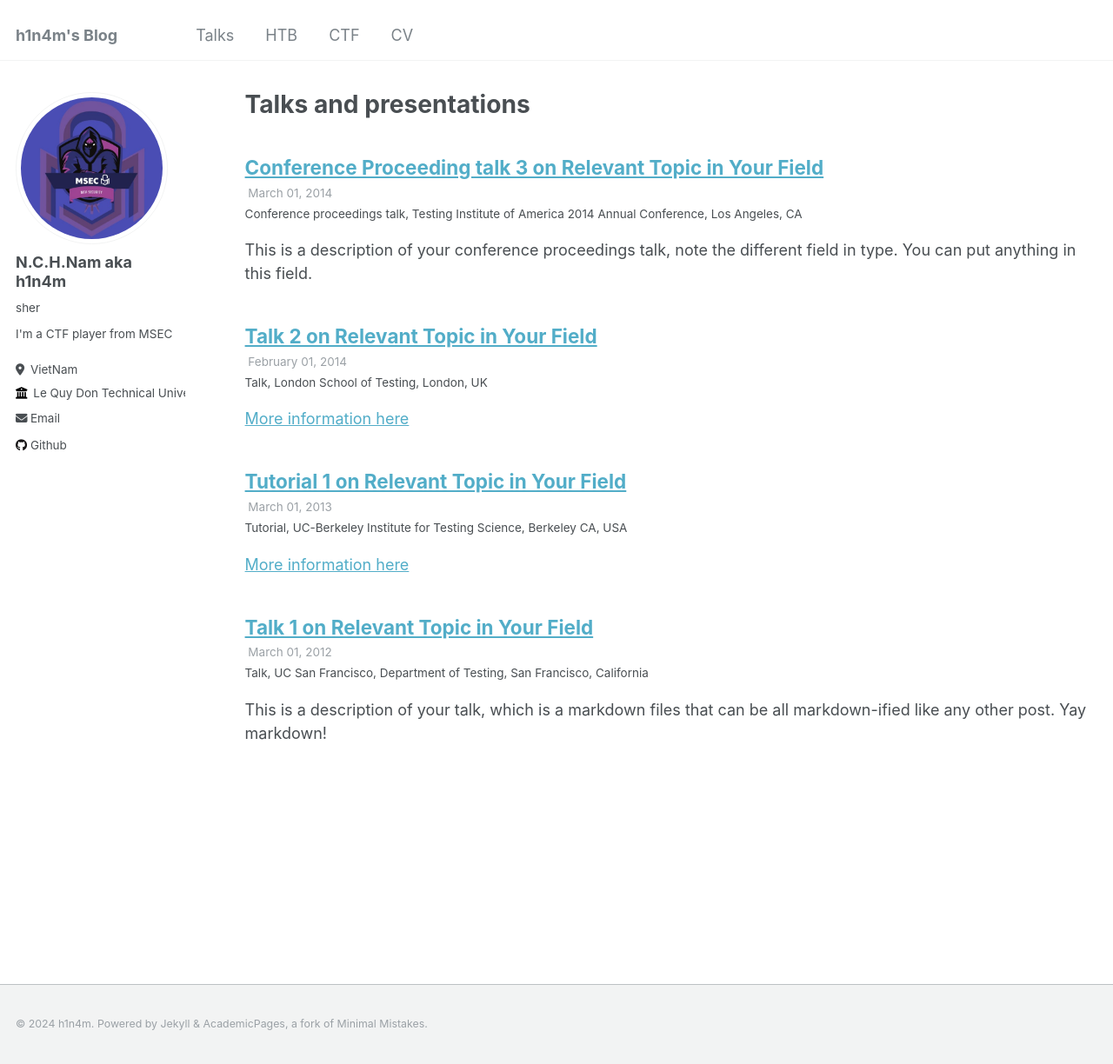
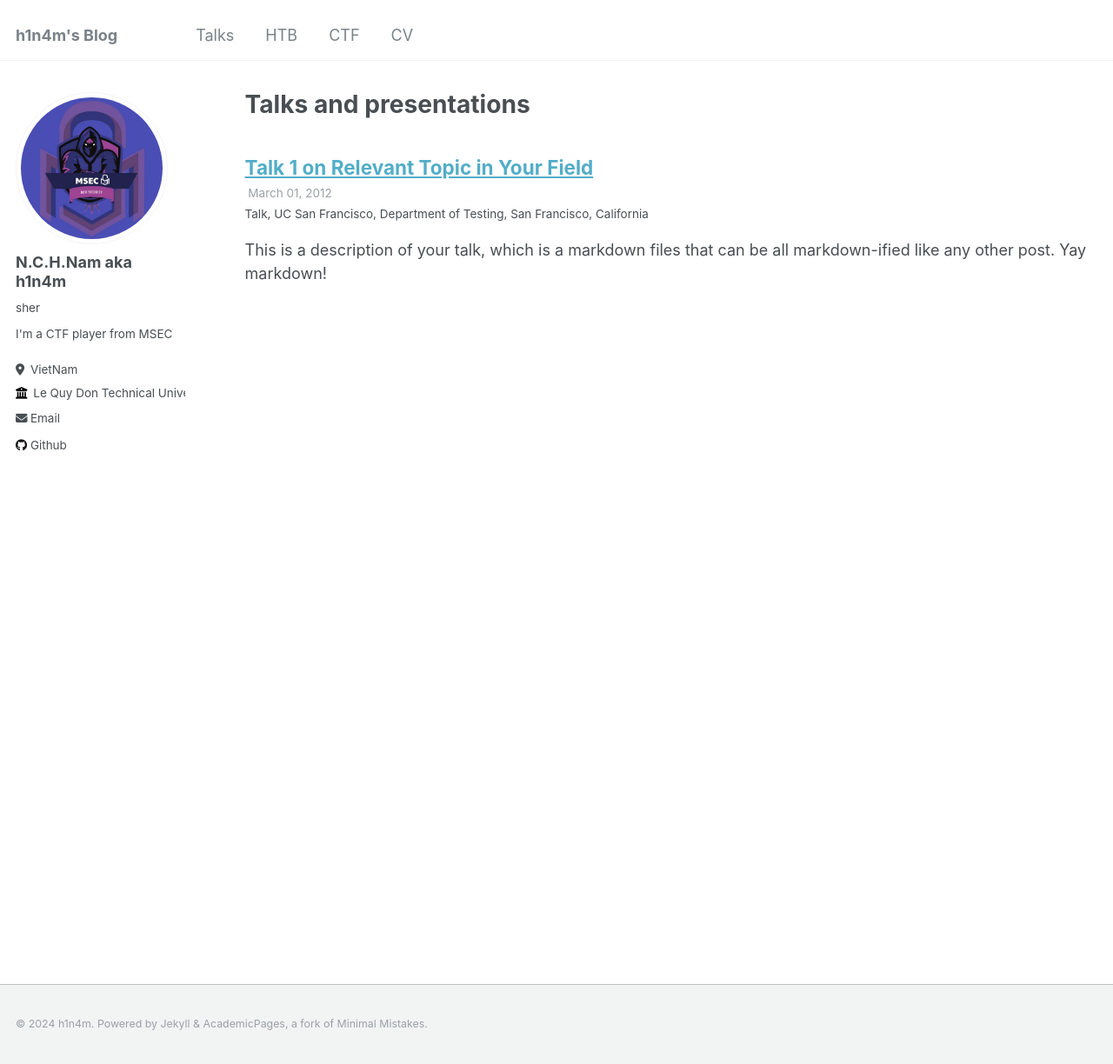
Before and after one commit to h1n4mx0/h1n4mx0.github.io, a Jekyll site: the page built from _pages/talks.html, in a window 1280 px wide and 1224 px high. Shown: the whole window at 87% size. Built offline with Jekyll 4.4.1, drawn with Linux system fonts in a browser that asks for light colours.

Commit message:
upcomingggg

```diff
--- a/_talks/2013-03-01-tutorial-1.md
+++ /dev/null
@@ -1,13 +0,0 @@
----
-title: "Tutorial 1 on Relevant Topic in Your Field"
-collection: talks
-type: "Tutorial"
-permalink: /talks/2013-03-01-tutorial-1
-venue: "UC-Berkeley Institute for Testing Science"
-date: 2013-03-01
-location: "Berkeley CA, USA"
----
-
-[More information here](http://exampleurl.com)
-
-This is a description of your tutorial, note the different field in type. This is a markdown files that can be all markdown-ified like any other post. Yay markdown!
--- a/_talks/2014-02-01-talk-2.md
+++ /dev/null
@@ -1,13 +0,0 @@
----
-title: "Talk 2 on Relevant Topic in Your Field"
-collection: talks
-type: "Talk"
-permalink: /talks/2014-02-01-talk-2
-venue: "London School of Testing"
-date: 2014-02-01
-location: "London, UK"
----
-
-[More information here](http://example2.com)
-
-This is a description of your talk, which is a markdown files that can be all markdown-ified like any other post. Yay markdown!
--- a/_talks/2014-03-01-talk-3.md
+++ /dev/null
@@ -1,11 +0,0 @@
----
-title: "Conference Proceeding talk 3 on Relevant Topic in Your Field"
-collection: talks
-type: "Conference proceedings talk"
-permalink: /talks/2014-03-01-talk-3
-venue: "Testing Institute of America 2014 Annual Conference"
-date: 2014-03-01
-location: "Los Angeles, CA"
----
-
-This is a description of your conference proceedings talk, note the different field in type. You can put anything in this field.
```
Also changed, not shown: _htb/2015-spring-htb-2.md (deleted, +0 -20 lines), _posts/2024-08-03-tfcctf2024.md (+4 -0 lines), images/tfcctf.png (added), images/tfctf.png (added).
